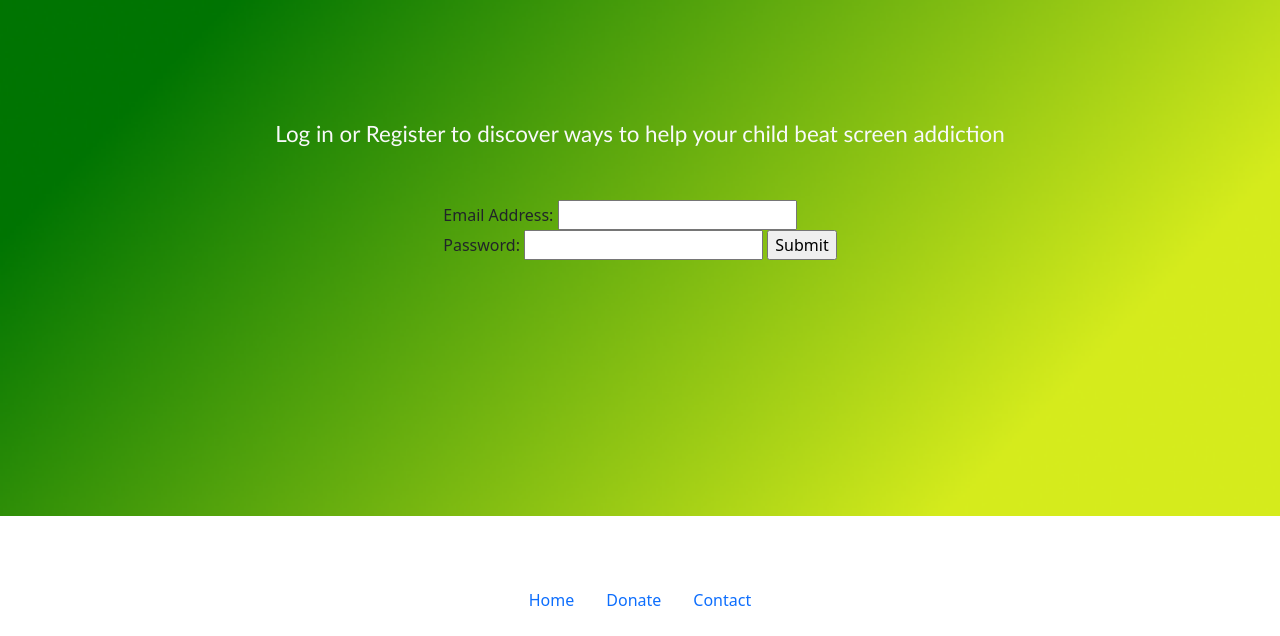
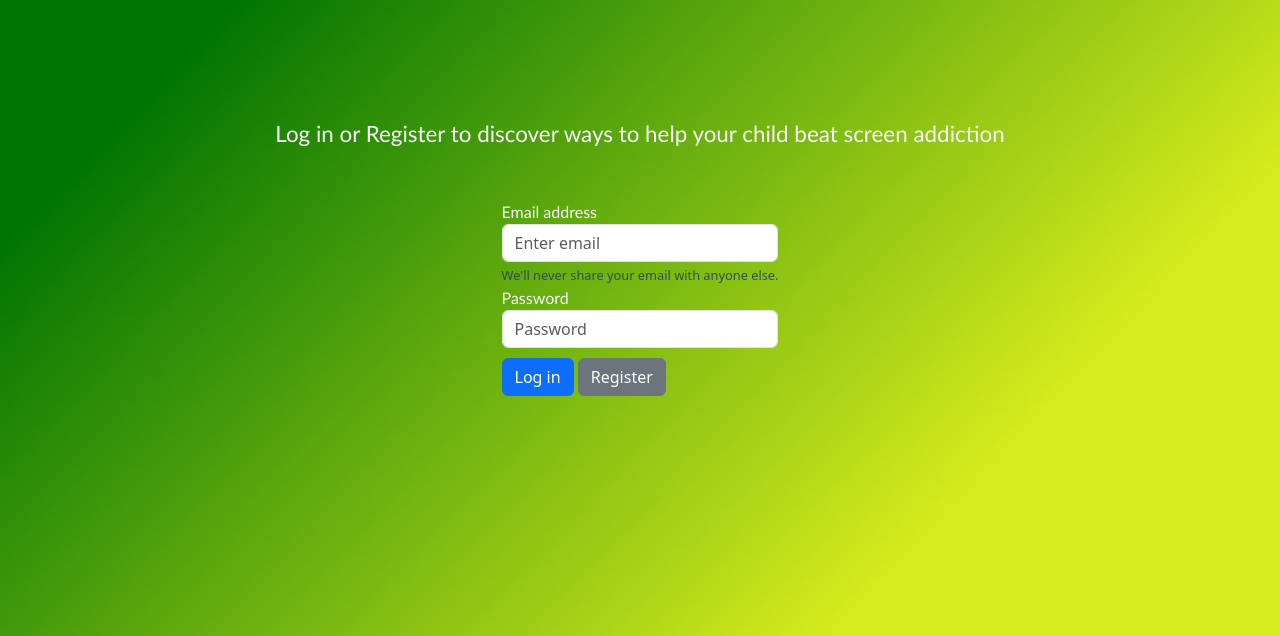
Before and after one commit to a-westermann/screentime_awareness_site, a Django app: page / in a window 1280 px wide. Shown: the part 821-1457 px from the top of the page. Run offline with Django 5.2, Linux system fonts and the light colour scheme; some libraries are stand-ins or nearby versions.

Commit message:
log in form working

```diff
--- a/screentime_awareness/views.py
+++ b/screentime_awareness/views.py
@@ -12,9 +12,9 @@ def index(request):
     context = {'email_address': '', 'pw': ''}
     return render(request, 'screentime_awareness/index.html', context=context)
 
-def log_in(request, user_id: str, pw: str):
-    if security.validate_pw(user_id, pw):
-        print('success')
+def log_in(request):
+    if request.POST:
+        print(request.POST.get('pw', 'default_val'))
         return render(request, 'screentime_awareness/account.html')
     else:
         print('fail')
--- a/templates/screentime_awareness/index.html
+++ b/templates/screentime_awareness/index.html
@@ -33,33 +33,26 @@
 {#    <button type="submit">Log in</button>#}
 {#    </form>#}
 
-    <div class="parent container d-flex justify-content-center align-items-center">
-        <form id="login form">
-            <label>Email Address: <input id="email_address" name="email address" value=""></label>
-            <br>
-            <label>Password: <input id="pw" name="password" value=""></label>
-            <input type="submit" value="Submit">
+<div class="parent container d-flex justify-content-center align-items-center">
+        <form id='login form' method="post" action="{% url 'log_in' %}">
+            {% csrf_token %}
+            <div class="form-group">
+                <label for="inputEmail" class="text-light">Email address</label>
+                <label for="email_address"></label>
+                <input type="email" class="form-control" id="email_address" name="email_address"
+                       aria-describedby="emailHelp"
+                       value="{{ email_address }}" placeholder="Enter email">
+                <small id="emailHelp" class="form-text text-small text-faint">
+                    We'll never share your email with anyone else.</small>
+            </div>
+            <div class="form-group">
+                <label for="pw" typeof="string" class="text-light">Password</label>
+                <input type="password" class="form-control" id="pw" name="pw" value="{{ pw }}" placeholder="Password">
+            </div>
+            <button type="submit"
+                    class="btn btn-primary" style="margin-top: 10px">Log in</button>
+            <button type="submit" class="btn btn-secondary" style="margin-top: 10px">Register</button>
         </form>
-
-
-{#        <form method="post" action="{% url 'log_in' %}">#}
-{#            {% csrf_token %}#}
-{#            <div class="form-group">#}
-{#                <label for="inputEmail" class="text-light">Email address</label>#}
-{#                <label for="email_address"></label>#}
-{#                <input type="email" class="form-control" required id="email_address" aria-describedby="emailHelp"#}
-{#                       value="{{ email_address }}" placeholder="Enter email">#}
-{#                <small id="emailHelp" class="form-text text-small text-faint">#}
-{#                    We'll never share your email with anyone else.</small>#}
-{#            </div>#}
-{#            <div class="form-group">#}
-{#                <label for="pw" typeof="string" class="text-light">Password</label>#}
-{#                <input type="password" class="form-control" required id="pw" value="{{ pw }}" placeholder="Password">#}
-{#            </div>#}
-{#            <button type="submit"#}
-{#                    class="btn btn-primary" style="margin-top: 10px">Log in</button>#}
-{#            <button type="submit" class="btn btn-secondary" style="margin-top: 10px">Register</button>#}
-{#        </form>#}
 
 
 {#          <form method="post" action="{% url 'log_in' %}">#}
```
